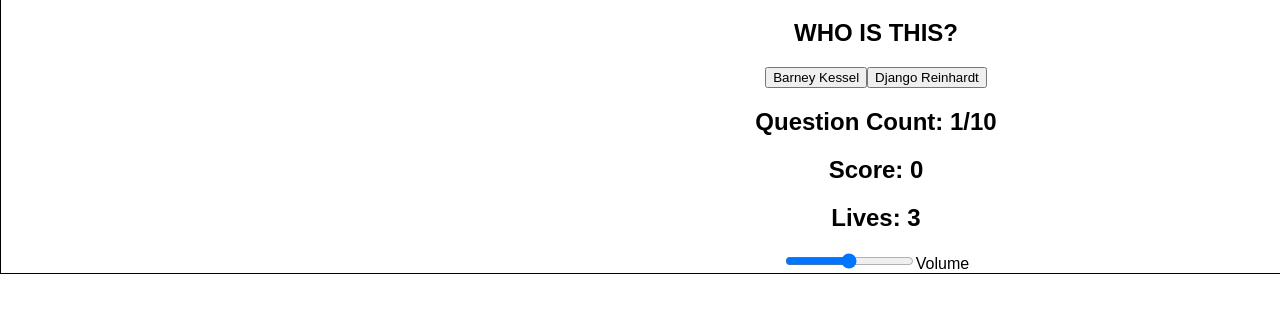
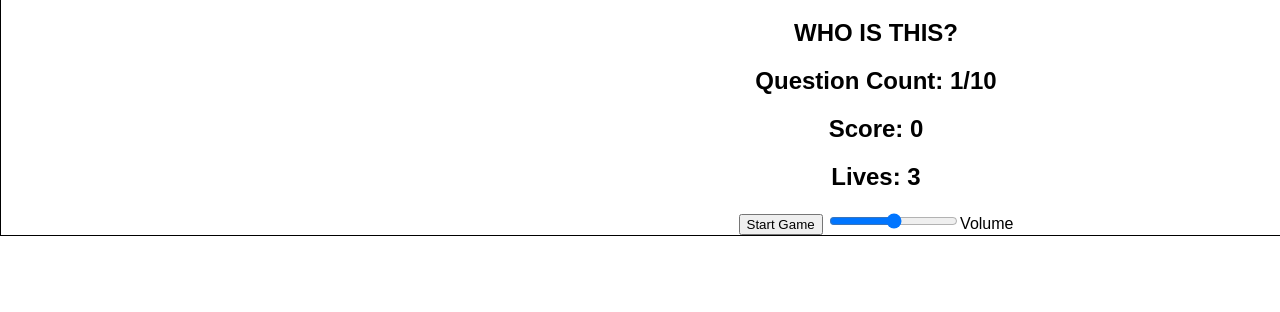
Before and after one commit to greggfine/jazz-guitar-game, a website: page index.html in a window 1280 px wide. Shown: the part 62-374 px from the top of the page. Drawn offline with nearby package versions, Linux system fonts and the light colour scheme.

Commit message:
fixed game logic and added start game button

```diff
--- a/index.html
+++ b/index.html
@@ -16,6 +16,7 @@
             <h2 id="question-count-wrapper">Question Count: <span id="question-count"></span></h2>
             <h2 id="score-wrapper">Score: <span id="score"></span></h2>
             <h2 id="lives-wrapper">Lives: <span id="lives"></span></h2>
+            <button id="start-game-btn">Start Game</button>
             <input type="range" id="volume-control" min="0" max="1" step="0.001">Volume
         </div>
 
--- a/index.js
+++ b/index.js
@@ -3,6 +3,7 @@
 window.onload = () => {
     const score = document.getElementById('score');
     const lives = document.getElementById('lives');
+    const startGameBtn = document.getElementById('start-game-btn');
     const questionAndAnswerDisplay = document.getElementById('question-answer');
     const scoreWrapper = document.getElementById('score-wrapper');
     const livesWrapper = document.getElementById('lives-wrapper');
@@ -35,9 +36,12 @@
     function init() {
         whoIsThis.style.display = playGame.style.display = 'block';
         gameOverDisplay.textContent = '';
-        lives.textContent = 3;
-        score.textContent = 0;
-        questionCount.textContent = '1/10';
+        scoreCount = 0;
+        livesCount = 3;
+        lives.textContent = livesCount;
+        score.textContent = scoreCount;
+        questionCountCounter = 1;
+        questionCount.textContent = `${questionCountCounter}/10`;
         removeButtons();
         removeClassNames();
         setRandomTrack();
@@ -158,5 +162,5 @@
         shuffledBtns.forEach(btn => questionAndAnswerDisplay.appendChild(btn));
     }
 
-    init();
+    startGameBtn.addEventListener('click', () =>  init());
 }
```
